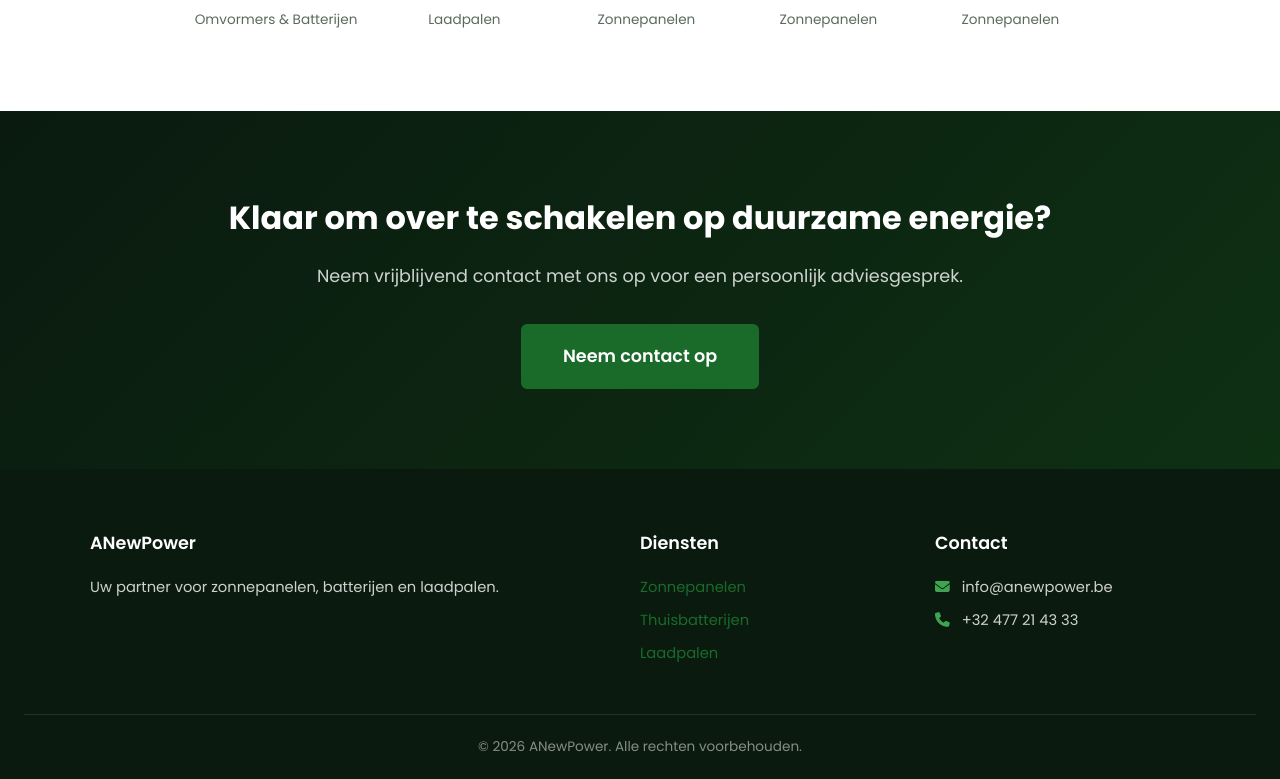
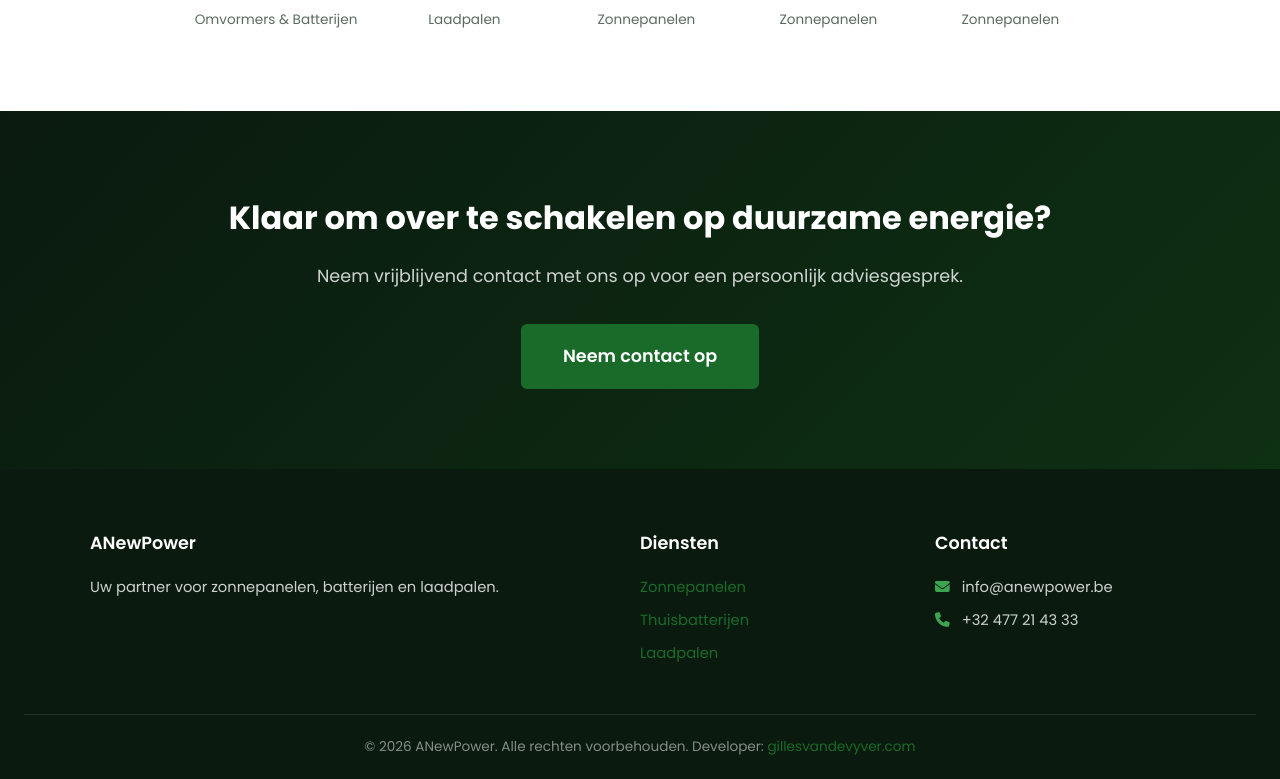
Before and after one commit to gillesvntnu/anewpower, a React (Create React App) app: page / in a window 1280 px wide. Shown: the part 2356-3135 px from the top of the page. Built offline with nearby package versions, Linux system fonts and the light colour scheme; the HTML template or start-up script is replaced by a standard one.

Commit message:
Add link to gillesvandevyver.com

```diff
--- a/src/components/pages/Contact.tsx
+++ b/src/components/pages/Contact.tsx
@@ -98,7 +98,7 @@ function Contact(): JSX.Element {
           </div>
         </div>
         <div className="footer-bottom">
-          <p>&copy; {new Date().getFullYear()} ANewPower. Alle rechten voorbehouden.</p>
+          <p>&copy; {new Date().getFullYear()} ANewPower. Alle rechten voorbehouden. Developer: <a href="https://gillesvandevyver.com" target="_blank" rel="noopener noreferrer">gillesvandevyver.com</a></p>
         </div>
       </footer>
     </>
--- a/src/components/pages/Home.tsx
+++ b/src/components/pages/Home.tsx
@@ -206,7 +206,7 @@ function Home(): JSX.Element {
           </div>
         </div>
         <div className="footer-bottom">
-          <p>&copy; {new Date().getFullYear()} ANewPower. Alle rechten voorbehouden.</p>
+          <p>&copy; {new Date().getFullYear()} ANewPower. Alle rechten voorbehouden. Developer: <a href="https://gillesvandevyver.com" target="_blank" rel="noopener noreferrer">gillesvandevyver.com</a></p>
         </div>
       </footer>
     </>
--- a/src/components/pages/Laadpalen.tsx
+++ b/src/components/pages/Laadpalen.tsx
@@ -157,7 +157,7 @@ function Laadpalen(): JSX.Element {
           </div>
         </div>
         <div className="footer-bottom">
-          <p>&copy; {new Date().getFullYear()} ANewPower. Alle rechten voorbehouden.</p>
+          <p>&copy; {new Date().getFullYear()} ANewPower. Alle rechten voorbehouden. Developer: <a href="https://gillesvandevyver.com" target="_blank" rel="noopener noreferrer">gillesvandevyver.com</a></p>
         </div>
       </footer>
     </>
--- a/src/components/pages/Thuisbatterijen.tsx
+++ b/src/components/pages/Thuisbatterijen.tsx
@@ -158,7 +158,7 @@ function Thuisbatterijen(): JSX.Element {
           </div>
         </div>
         <div className="footer-bottom">
-          <p>&copy; {new Date().getFullYear()} ANewPower. Alle rechten voorbehouden.</p>
+          <p>&copy; {new Date().getFullYear()} ANewPower. Alle rechten voorbehouden. Developer: <a href="https://gillesvandevyver.com" target="_blank" rel="noopener noreferrer">gillesvandevyver.com</a></p>
         </div>
       </footer>
     </>
--- a/src/components/pages/Zonnepanelen.tsx
+++ b/src/components/pages/Zonnepanelen.tsx
@@ -156,7 +156,7 @@ function Zonnepanelen(): JSX.Element {
           </div>
         </div>
         <div className="footer-bottom">
-          <p>&copy; {new Date().getFullYear()} ANewPower. Alle rechten voorbehouden.</p>
+          <p>&copy; {new Date().getFullYear()} ANewPower. Alle rechten voorbehouden. Developer: <a href="https://gillesvandevyver.com" target="_blank" rel="noopener noreferrer">gillesvandevyver.com</a></p>
         </div>
       </footer>
     </>
```
